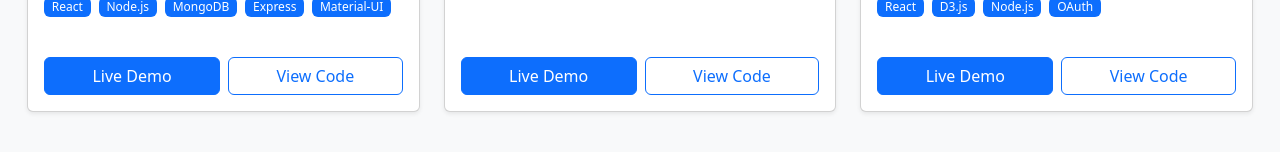
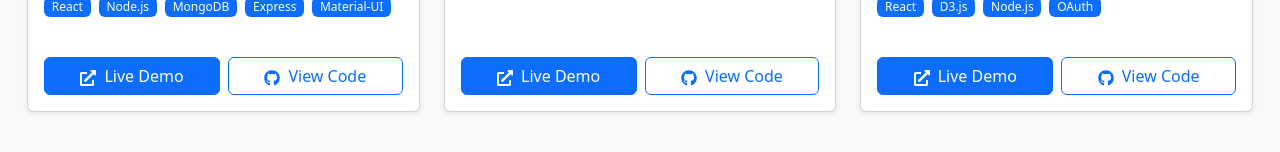
Before and after one commit to kanagaraj1704/portfoilo, a React (Vite) app: page /projects in a window 1280 px wide. Shown: the part 532-684 px from the top of the page. Built offline with nearby package versions, Linux system fonts and the light colour scheme.

Commit message:
Fix unused status and imports in Contact and Projects components

```diff
--- a/src/page/contact.tsx
+++ b/src/page/contact.tsx
@@ -141,6 +141,18 @@ export const ContactPage = () => {
                                                 >
                                                     {isSubmitting ? 'Sending...' : 'Send Message'}
                                                 </button>
+
+                                                {/* Status Messages */}
+                                                {submitStatus === 'success' && (
+                                                    <div className="alert alert-success mt-3" role="alert">
+                                                        Message sent successfully! We'll get back to you soon.
+                                                    </div>
+                                                )}
+                                                {submitStatus === 'error' && (
+                                                    <div className="alert alert-danger mt-3" role="alert">
+                                                        Failed to send message. Please try again later.
+                                                    </div>
+                                                )}
                                             </div>
                                         </div>
                                     </form>
--- a/src/page/projects.tsx
+++ b/src/page/projects.tsx
@@ -114,6 +114,7 @@ export const ProjectsPage = () => {
                                                 rel="noopener noreferrer"
                                                 aria-label={`Live Demo of ${project.title}`}
                                             >
+                                                <FaExternalLinkAlt className="me-2" />
                                                 Live Demo
                                             </a>
                                             <a
@@ -123,6 +124,7 @@ export const ProjectsPage = () => {
                                                 rel="noopener noreferrer"
                                                 aria-label={`View Code of ${project.title}`}
                                             >
+                                                <FaGithub className="me-2" />
                                                 View Code
                                             </a>
                                         </div>
```
